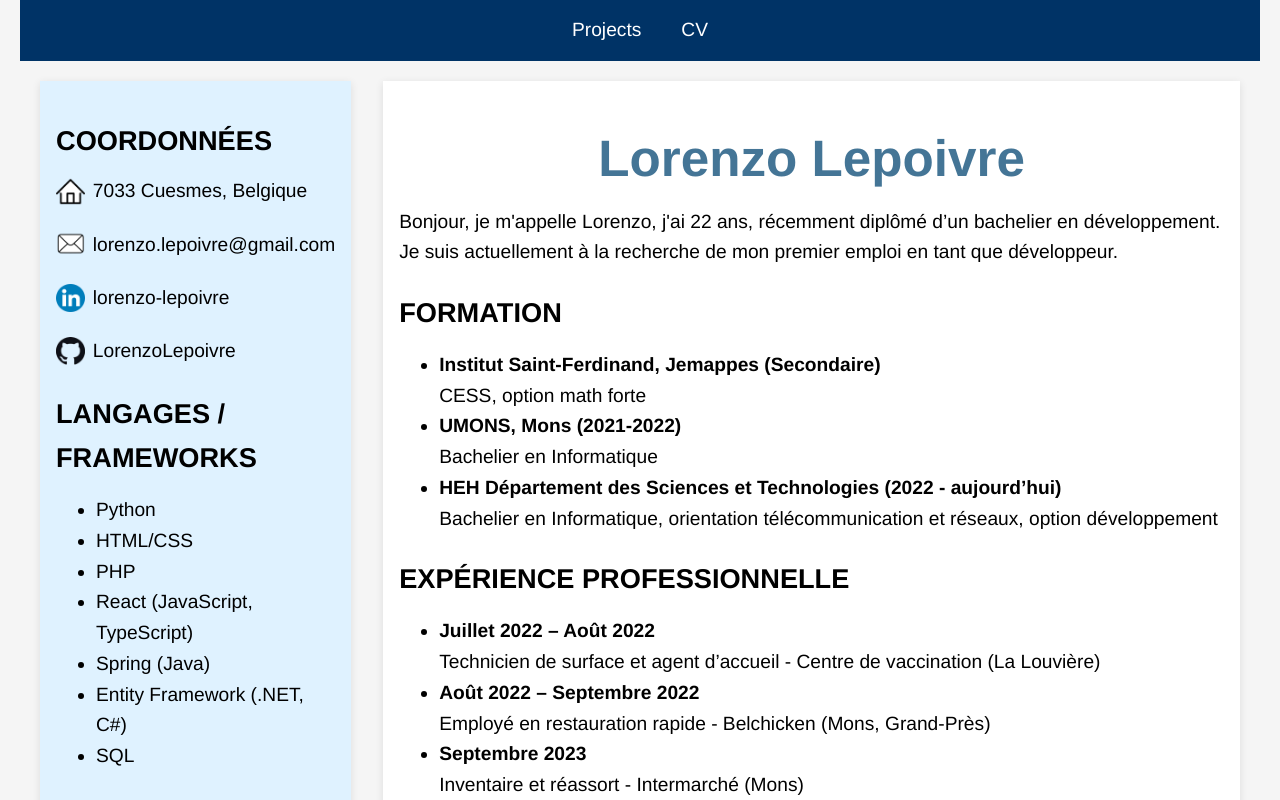
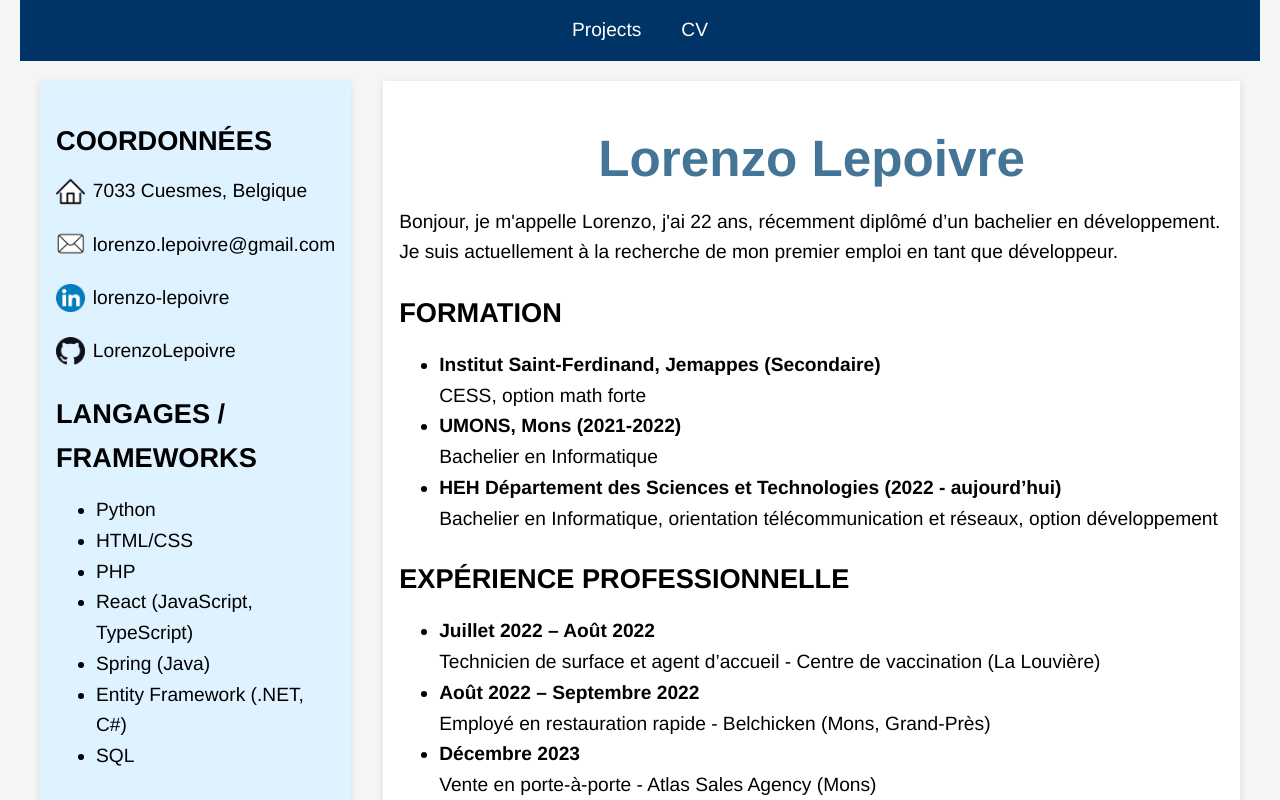
Before and after one commit to LorenzoLepoivre/Portfolio, a React (Vite) app: page /cv in a window 1280 px wide. Shown: the top 800 px of the page. Built offline with nearby package versions, Linux system fonts and the light colour scheme.

Commit message:
Update CV.tsx

```diff
--- a/src/pages/CV.tsx
+++ b/src/pages/CV.tsx
@@ -109,7 +109,6 @@ function CV() {
             <ul>
               <li><span className="subtitle">Juillet 2022 – Août 2022</span><br />Technicien de surface et agent d’accueil - Centre de vaccination (La Louvière)</li>
               <li><span className="subtitle">Août 2022 – Septembre 2022</span><br />Employé en restauration rapide - Belchicken (Mons, Grand-Près)</li>
-              <li><span className="subtitle">Septembre 2023</span><br />Inventaire et réassort - Intermarché (Mons)</li>
               <li><span className="subtitle">Décembre 2023</span><br />Vente en porte-à-porte - Atlas Sales Agency (Mons)</li>
               <li><span className="subtitle">Septembre 2023 - Juin 2024</span><br />Tuteur en programmation - Haute École en Hainaut (Mons)</li>
               <li><span className="subtitle">Avril 2024 - Aujourd’hui</span><br />Enseignant - Logiscool (Mons)</li>
```
